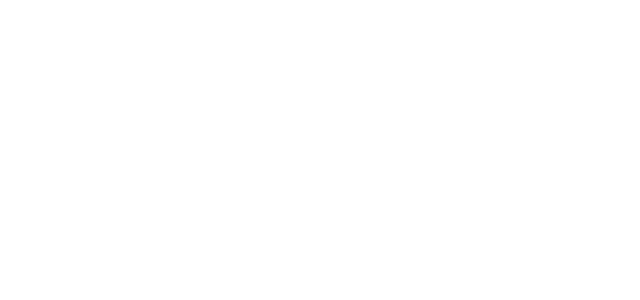
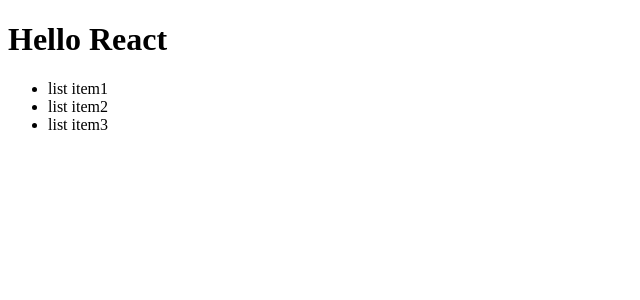
Before and after one commit to BengerMontana/Lessons, a React (Create React App) app: page / in a window 1280 px wide. Shown: the top 300 px of the page, without its empty margins (0-640 px from the left). Built offline with nearby package versions, Linux system fonts and the light colour scheme.

Commit message:
add create element tool

```diff
--- a/src/index.tsx
+++ b/src/index.tsx
@@ -1,5 +1,24 @@
 import React from 'react'
 import ReactDOM from 'react-dom/client'
 
+const h1 = React.createElement('h1', { id: 'title' }, 'Hello React')
+const list = React.createElement(
+    'ul',
+    null,
+    React.createElement('li', null, 'list item1'),
+    React.createElement('li', null, 'list item2'),
+    React.createElement('li', null, 'list item3')
+)
+
+const content = (
+    <div>
+        {h1}
+        {list}
+    </div>
+)
 const root = ReactDOM.createRoot(document.getElementById('root') as HTMLElement)
-root.render(<React.StrictMode></React.StrictMode>)
+root.render(
+    <React.StrictMode>
+        {content}
+    </React.StrictMode>
+)
```
